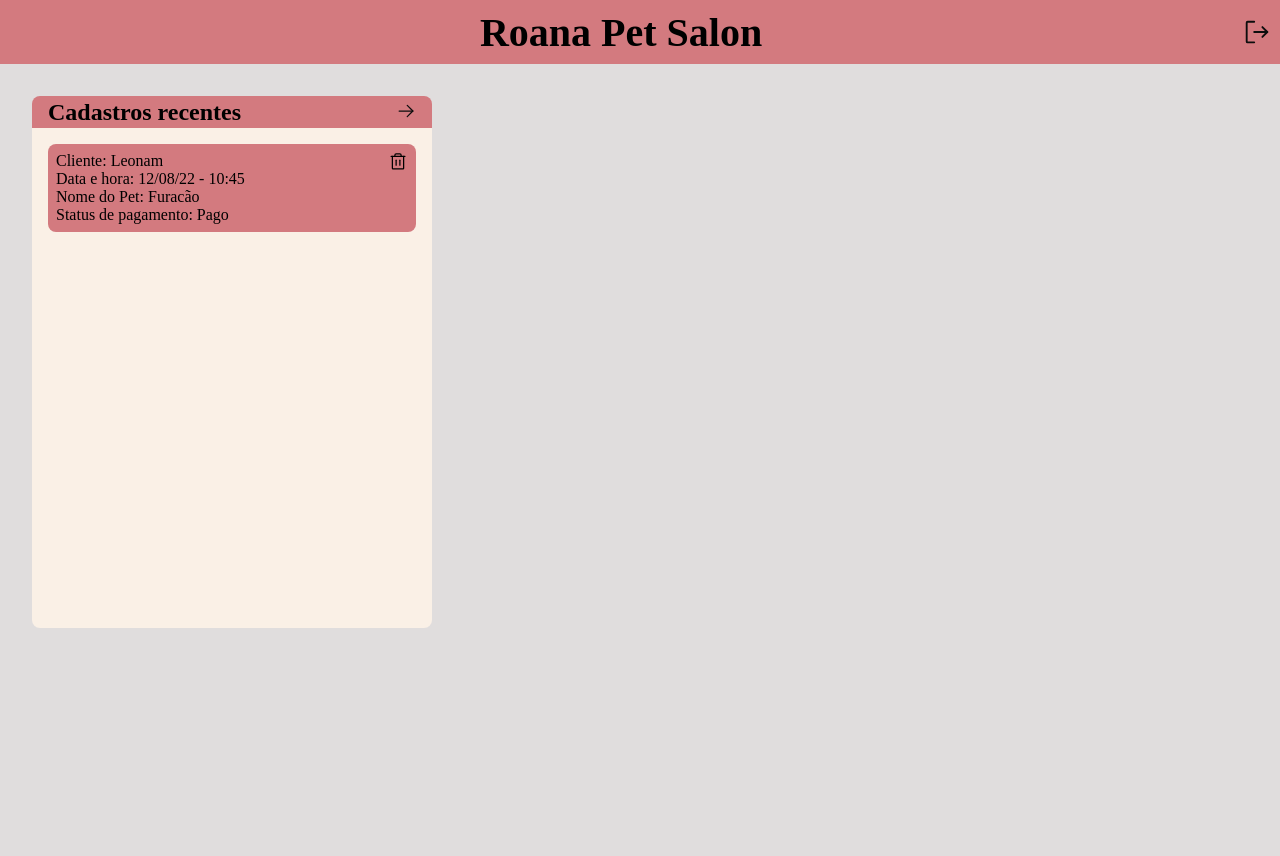
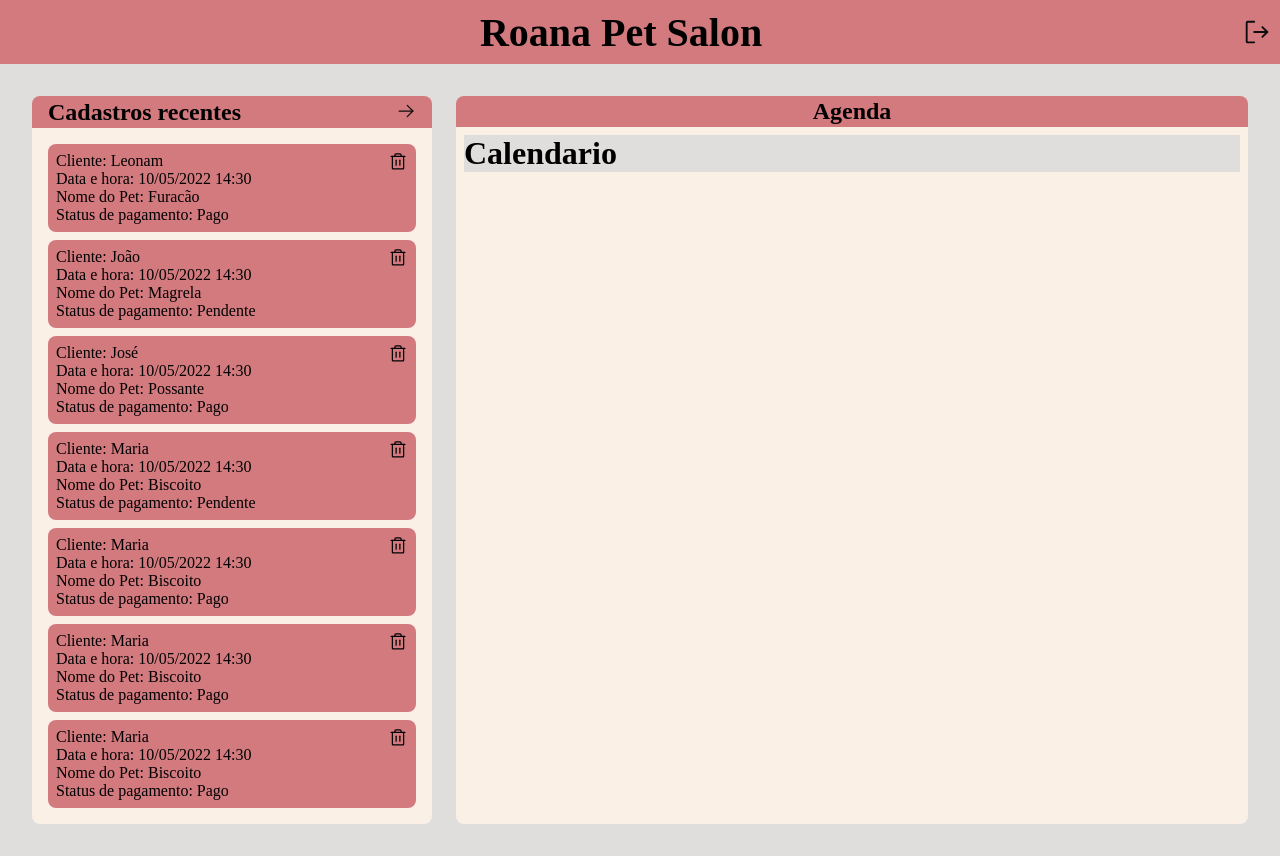
Before and after one commit to LeonamJop/petSalon, a React (Vite) app: page /home in a window 1280 px wide. Before the commit the page ends 800 px from the top, so only its background shows below. Built offline with nearby package versions, Linux system fonts and the light colour scheme; a web font is replaced by a local one.

Commit message:
ajuste de cadastros

```diff
--- a/src/App.tsx
+++ b/src/App.tsx
@@ -3,6 +3,7 @@ import { BrowserRouter, Routes, Route, Navigate } from "react-router-dom";
 
 import  { Login }  from './Pages/Login';
 import { Home } from './Pages/Home';
+import { Records } from './Pages/Records';
 
 
 function App() {
@@ -12,6 +13,7 @@ function App() {
         <Route path="/" element={<Login />} />
         <Route path="/login" element={<Login />} />
         <Route path="/home" element={<Home/>}/>
+        <Route path="/records" element={<Records/>}/>
         <Route path="*" element={<Navigate to="/login"/>} />
       </Routes>
     </BrowserRouter>
--- a/src/Pages/Home/index.tsx
+++ b/src/Pages/Home/index.tsx
@@ -1,13 +1,62 @@
 import styles from './styles.module.css';
 import { Header } from "../../components/Header";
 import { Cadastres } from '../../components/Cadastre';
+import { Calendar } from '../../components/Calendar';
+import { v4 as uuid } from 'uuid';
+import { CardProps } from '../../components/Card';
+
+
+const cards: CardProps[] = [{
+    id: uuid(),
+    name: "Leonam",
+    petName: "Furacão",
+    date: new Date('2022-05-10 14:30:00'),
+    paymentStatus: "Pago"
+}, {
+    id: uuid(),
+    name: "João",
+    petName: "Magrela",
+    date: new Date('2022-05-10 14:30:00'),
+    paymentStatus: "Pendente"
+}, {
+    id: uuid(),
+    name: "José",
+    petName: "Possante",
+    date: new Date('2022-05-10 14:30:00'),
+    paymentStatus: "Pago"
+}, {
+    id: uuid(),
+    name: "Maria",
+    petName: "Biscoito",
+    date: new Date('2022-05-10 14:30:00'),
+    paymentStatus: "Pendente"
+}, {
+    id: uuid(),
+    name: "Maria",
+    petName: "Biscoito",
+    date: new Date('2022-05-10 14:30:00'),
+    paymentStatus: "Pago"
+}, {
+    id: uuid(),
+    name: "Maria",
+    petName: "Biscoito",
+    date: new Date('2022-05-10 14:30:00'),
+    paymentStatus: "Pago"
+}, {
+    id: uuid(),
+    name: "Maria",
+    petName: "Biscoito",
+    date: new Date('2022-05-10 14:30:00'),
+    paymentStatus: "Pago"
+}]
 
 export function Home() {
     return (
         <>
             <Header />
             <div className={styles.home}>
-                <Cadastres />
+                <Cadastres itens={cards}/>
+                <Calendar/>
             </div>
         </>
     )
--- a/src/Pages/Home/styles.module.css
+++ b/src/Pages/Home/styles.module.css
@@ -1,3 +1,6 @@
 .home {
     margin: 2rem;
+    display: flex;
+    flex-direction: row;
+    gap: 1.5rem;
 }
--- /dev/null
+++ b/src/Pages/Records/index.tsx
@@ -0,0 +1,9 @@
+import { Header } from "../../components/Header";
+
+export function Records() {
+    return(
+        <>
+            <Header/>
+        </>
+    )
+}
--- a/src/components/Cadastre/index.tsx
+++ b/src/components/Cadastre/index.tsx
@@ -1,20 +1,42 @@
 import styles from './styles.module.css';
 import { ArrowRight } from "phosphor-react";
-import { Card } from '../Card';
+import { Card, CardProps } from '../Card';
+import { useNavigate } from 'react-router-dom';
 
-export function Cadastres() {
+
+type CadastrosProps = {
+    itens: CardProps[]
+}
+
+export function Cadastres({itens}: CadastrosProps) {
+    const navigate = useNavigate();
+
+    function handleScreenSwitching() {
+        navigate('/records')
+    }
+
     return (
         <div className={styles.informationCadastres}>
             <div className={styles.cadastres}>
                 <div>
                     <h2>Cadastros recentes</h2>
                 </div>
-                <button title='Ir para os cadastros'>
+                <button
+                    title='Ir para os cadastros'
+                    onClick={handleScreenSwitching}
+                >
                     <ArrowRight size={20} />
                 </button>
             </div>
             <div className={styles.cardsCadastres}>
-                <Card/>
+                {itens.map(card => {
+                    return (
+                        <Card
+                            key={card.id}
+                            {...card}
+                        />
+                    )
+                })}
             </div>
         </div>
     )
--- a/src/components/Cadastre/styles.module.css
+++ b/src/components/Cadastre/styles.module.css
@@ -1,5 +1,6 @@
 .informationCadastres{
     width: 25rem;
+    height: 100%;
 }
 
 .cadastres {
@@ -37,7 +38,7 @@
 
 .cardsCadastres {
     width: 100%;
-    height: 31.25rem;
+    height: 100%;
     padding: 0.5rem;
     background: var(--white-300);
     border-radius: 0 0 0.5rem 0.5rem;
--- /dev/null
+++ b/src/components/Calendar/index.tsx
@@ -0,0 +1,49 @@
+import { useState } from 'react';
+import styles from './styles.module.css';
+
+export function Calendar() {
+    const [currentYear, setCurrentYear] = useState(2021);
+
+    // const month = [
+    //     "January",
+    //     "February",
+    //     "March",
+    //     "April",
+    //     "May",
+    //     "June",
+    //     "July",
+    //     "August",
+    //     "September",
+    //     "October",
+    //     "November",
+    //     "December",
+    // ];
+
+    // moment.updateLocale("pt", {
+    //     months: [
+    //         "Janeiro",
+    //         "Fevereiro",
+    //         "Março",
+    //         "Abril",
+    //         "Maio",
+    //         "Junho",
+    //         "Julho",
+    //         "Agosto",
+    //         "Setembro",
+    //         "Outubro",
+    //         "Novembro",
+    //         "Dezembro",
+    //     ],
+    // });
+
+    return (
+        <div className={styles.agend}>
+            <div className={styles.calendarHeader}>
+                <strong>Agenda</strong>
+            </div>
+            <div className={styles.calendar}>
+                <h1>Calendario</h1>
+            </div>
+        </div>
+    )
+}
--- /dev/null
+++ b/src/components/Calendar/styles.module.css
@@ -0,0 +1,29 @@
+
+.agend {
+    display: flex;
+    flex: 1;
+    flex-direction: column;
+}
+
+.calendarHeader {
+    background: var(--pink-300);
+    width: 100%;
+    height: 2rem;
+    border-radius: 0.5rem 0.5rem 0 0;
+    display: flex;
+    justify-content: center;
+    align-items: center;
+}
+
+.calendarHeader strong {
+    background: transparent;
+    font-size: 1.5rem;
+}
+
+.calendar {
+    width: 100%;
+    height: 100%;
+    padding: 0.5rem;
+    background: var(--white-300);
+    border-radius: 0 0 0.5rem 0.5rem;
+}
--- a/src/components/Card/index.tsx
+++ b/src/components/Card/index.tsx
@@ -1,14 +1,29 @@
 import styles from './styles.module.css';
 import { Trash } from "phosphor-react";
+import { format } from 'date-fns'
+import ptBR from 'date-fns/locale/pt-BR';
 
-export function Card() {
+export type CardProps = {
+    id: string;
+    name: string;
+    petName: string;
+    date: Date;
+    paymentStatus: "Pago" | "Pendente";
+}
+
+export function Card({name,date,paymentStatus, petName}: CardProps) {
+
+    const dateFormatted = format(date, "dd'/'MM'/'yyyy HH:mm", {
+        locale: ptBR
+    })
+
     return (
         <div className={styles.cards}>
             <div className={styles.content}>
-                <p>Cliente: Leonam</p>
-                <p>Data e hora: 12/08/22 - 10:45</p>
-                <p>Nome do Pet: Furacão</p>
-                <p>Status de pagamento: Pago</p>
+                <p>Cliente: {name}</p>
+                <p>Data e hora: {dateFormatted}</p>
+                <p>Nome do Pet: {petName}</p>
+                <p>Status de pagamento: {paymentStatus}</p>
             </div>
             <button
                 className={styles.deleteCard}
```
Also changed, not shown: package.json (+6 -1 lines), src/Pages/Records/styles.module.css (added), 1 other file (tests, documents, lock files or other folders).
